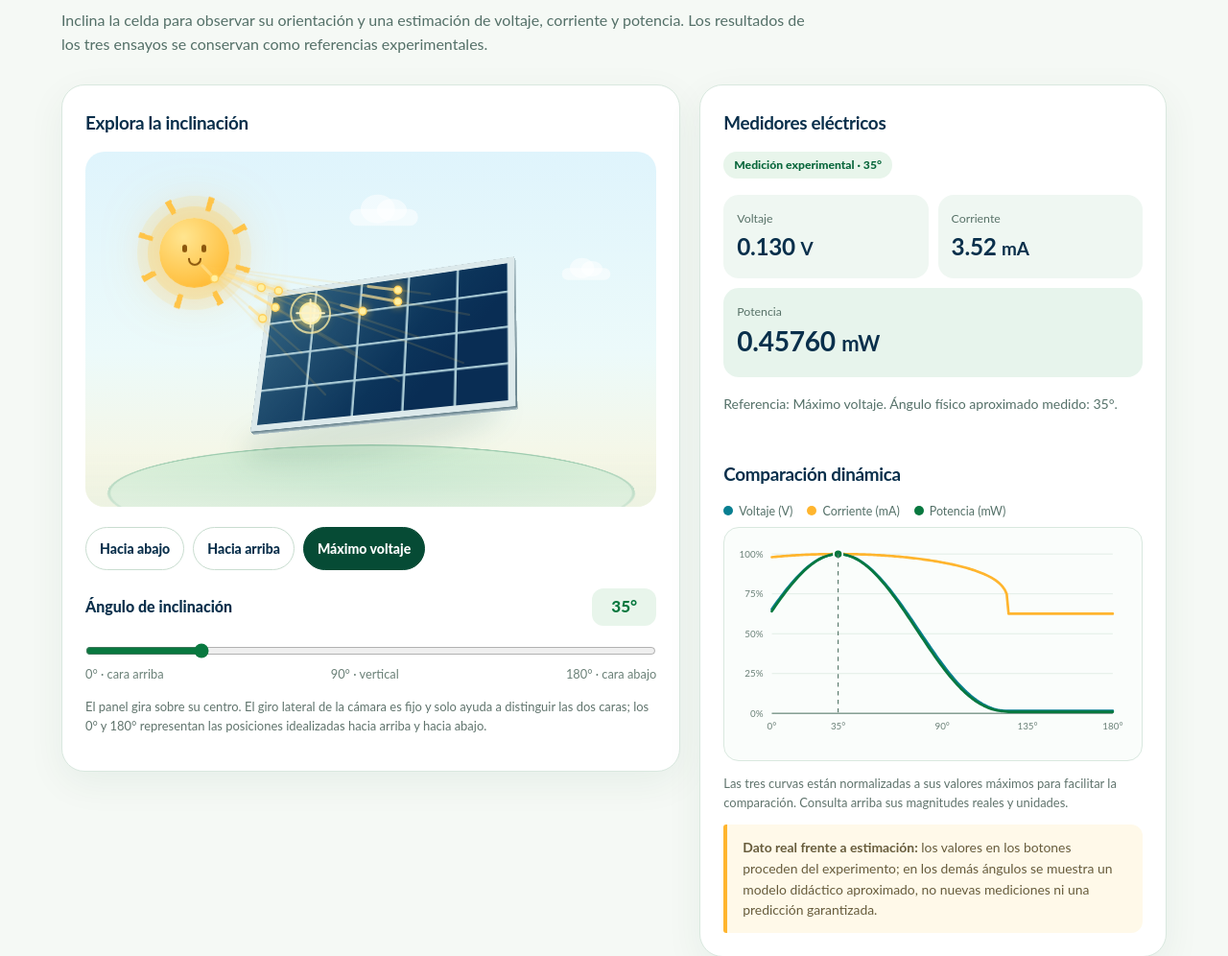
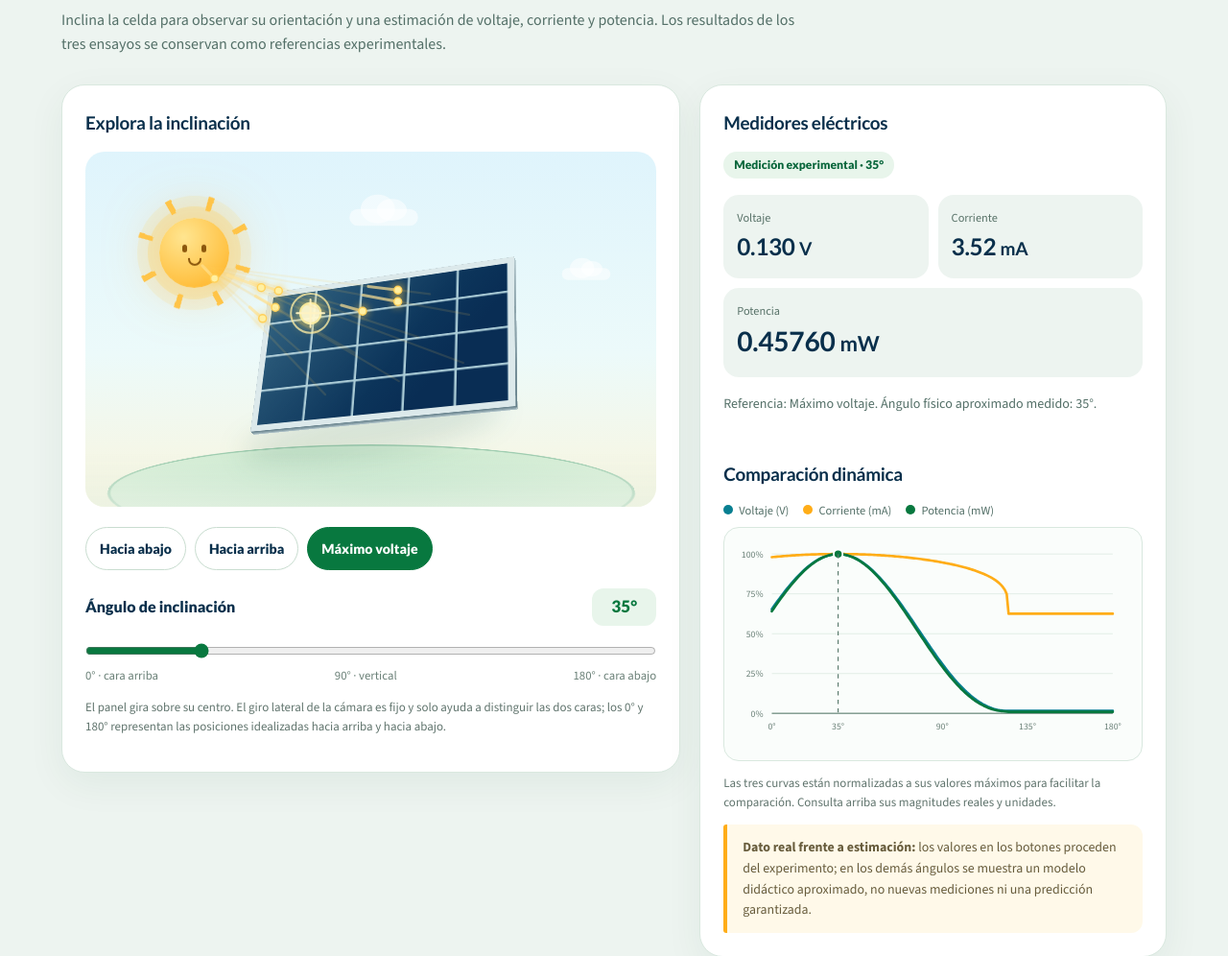
Before and after one commit to a01744292-ai/eco-solare, a plain HTML site: page laboratorio-solar.html in a window 1280 px wide. Shown: the part 269-1265 px from the top of the page at 96% size. Drawn offline with nearby package versions, Linux system fonts and the light colour scheme.

Commit message:
Aplicar paleta y tipografía del manual Eco Solare v2.0 sin cambiar funcionalidad

```diff
--- a/laboratorio-solar.html
+++ b/laboratorio-solar.html
@@ -3,9 +3,12 @@
 <head>
 <meta charset="utf-8">
 <meta name="viewport" content="width=device-width, initial-scale=1">
-<meta name="theme-color" content="#073a34">
+<meta name="theme-color" content="#092F4B">
 <meta name="description" content="Laboratorio solar interactivo Eco Solare: explora la orientación de una celda fotovoltaica, sus mediciones y un modelo educativo de voltaje, corriente y potencia.">
 <title>Laboratorio de inclinación solar | Eco Solare</title>
+<link rel="preconnect" href="https://fonts.googleapis.com">
+<link rel="preconnect" href="https://fonts.gstatic.com" crossorigin>
+<link href="https://fonts.googleapis.com/css2?family=Lato:wght@400;700;900&family=Source+Sans+3:wght@400;600;700&display=swap" rel="stylesheet">
 <style>
 :root{
   --ink:#092f4b;
@@ -487,6 +490,17 @@ td{font-variant-numeric:tabular-nums}
     transition:none;
   }
 }
+
+/* Identidad Eco Solare v2.0: solo estilos de interfaz; escena 3D intacta. */
+:root{--ink:#092F4B;--green:#08783F;--deep:#092F4B;--teal:#087F91;--gold:#FFAD18;--paper:#EDF4F0;--white:#FFFFFF}
+body{font-family:"Source Sans 3",Arial,sans-serif}
+h1,h2,h3,h4,.logo,.preset,.status,.angle-pill,.metric strong,.slider-head,.kicker,.backlink{font-family:Lato,Arial,sans-serif}
+.topbar,.card{background:var(--white)}
+.metric,.metric.power{background:var(--paper)}
+.preset[aria-pressed=true]{background:var(--green);border-color:var(--green);color:var(--white)}
+.angle-pill{color:var(--green)}
+.graph text{font-family:"Source Sans 3",Arial,sans-serif}
+
 </style>
 </head>
 <body>
@@ -757,7 +771,7 @@ td{font-variant-numeric:tabular-nums}
 
     var series = [
       { key:"v", maximum:vmax, color:"#087f91" },
-      { key:"i", maximum:imax, color:"#ffb52e" },
+      { key:"i", maximum:imax, color:"#FFAD18" },
       { key:"p", maximum:vmax * imax, color:"#08783f" }
     ];
 
```
